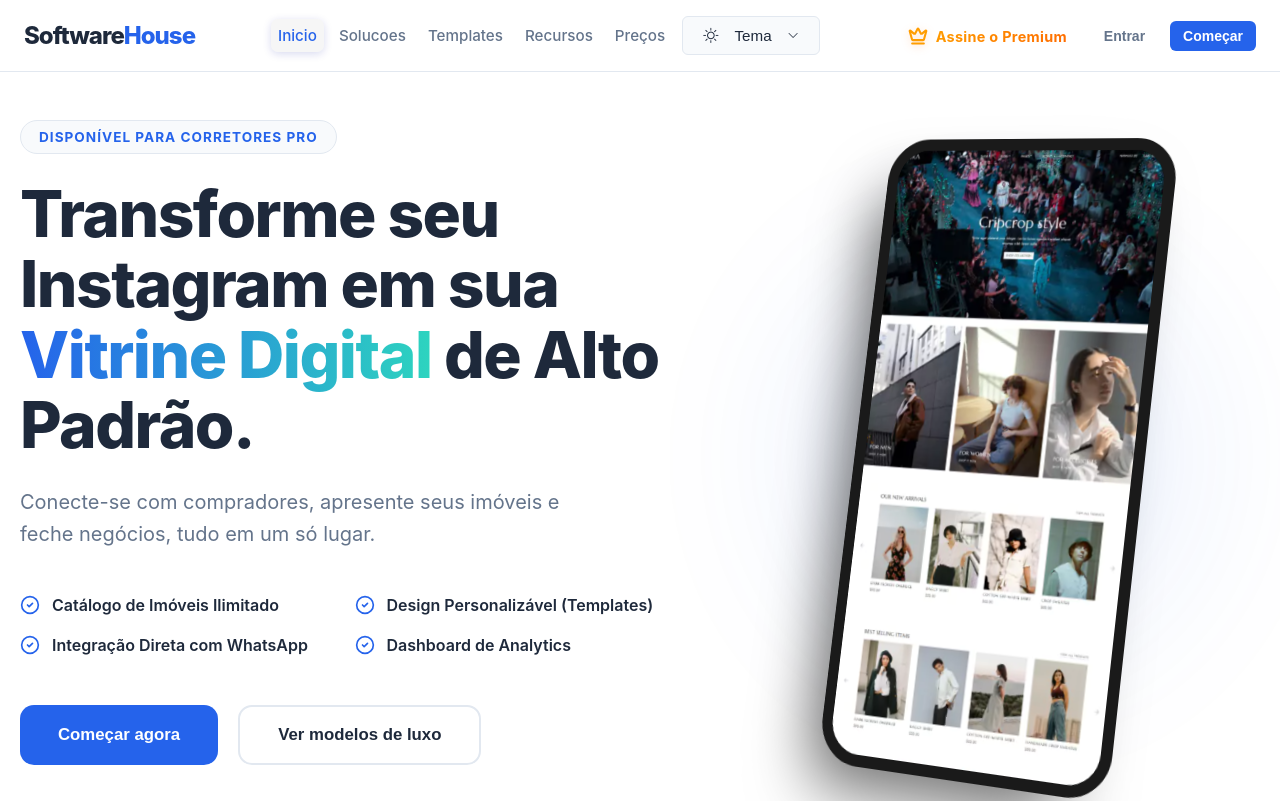
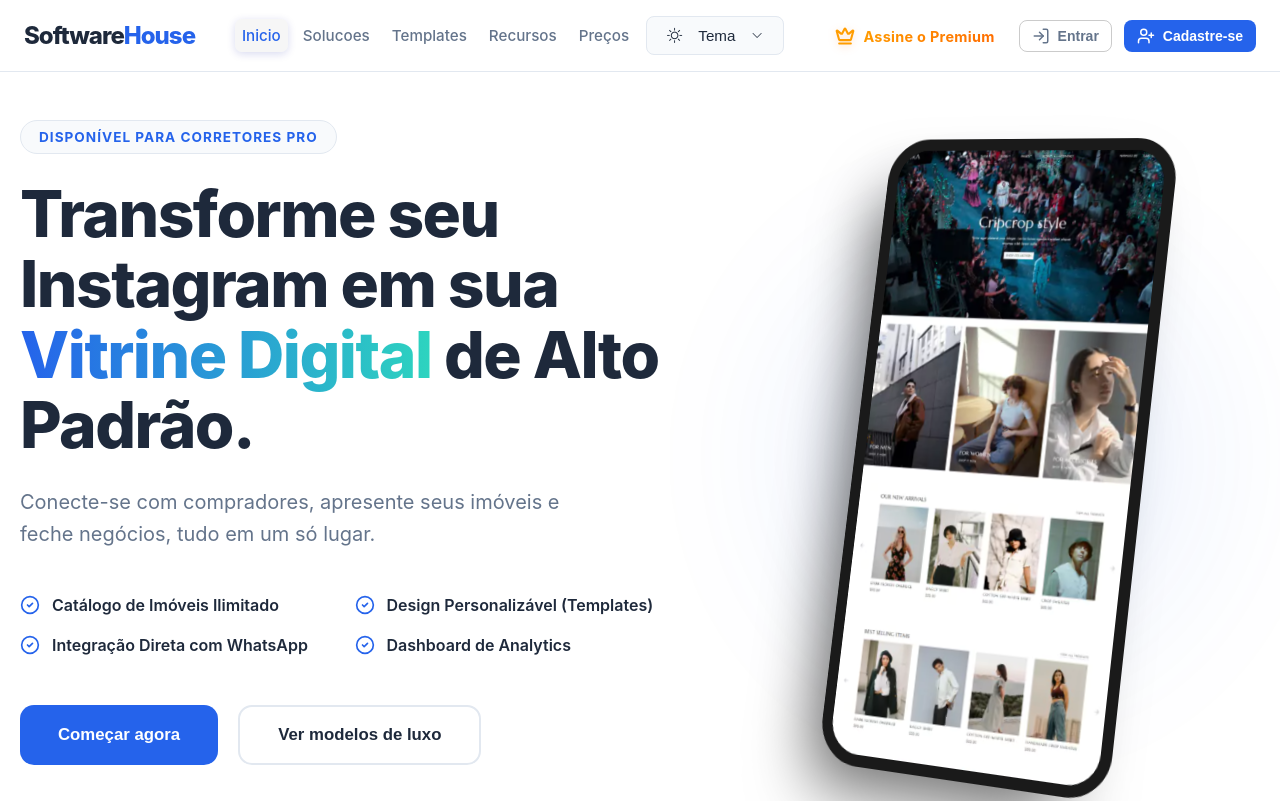
Before and after one commit to devwarly/biolink, a React (Vite) app: page / in a window 1280 px wide. Shown: the top 801 px of the page. Built offline with nearby package versions, Linux system fonts and the light colour scheme.

Commit message:
First Commit

```diff
--- a/src/components/Button/Button.css
+++ b/src/components/Button/Button.css
@@ -1,5 +1,5 @@
 .btn {
-  border-radius: 6px;
+    border-radius: 8px; /* Ajustado para o padrão mais moderno do site */
     font-weight: 600;
     cursor: pointer;
     transition: all 0.2s ease;
@@ -7,18 +7,42 @@
     display: inline-flex;
     align-items: center;
     justify-content: center;
+    gap: 8px; /* Espaço entre o ícone e o texto */
+    white-space: nowrap;
+}
+.btn-sm {
+    padding: 6px 12px;
+    font-size: 0.875rem;
 }
 
-.btn-sm { padding: 6px 12px; font-size: 0.875rem; }
-.btn-md { padding: 10px 20px; font-size: 0.95rem; }
-.btn-lg { padding: 12px 28px; font-size: 1.1rem; }
+.btn-icon {
+    display: flex;
+    align-items: center;
+    justify-content: center;
+}
+
+.btn-icon svg, .btn-icon i {
+    font-size: 1.1em;
+}
+
+.btn-md {
+    padding: 10px 20px;
+    font-size: 0.95rem;
+}
+
+.btn-lg {
+    padding: 12px 28px;
+    font-size: 1.1rem;
+}
 
 .btn-primary {
     background-color: var(--btn-color);
     color: white;
 }
 
-.btn-primary:hover { background-color: var(--hover-btn-color); }
+.btn-primary:hover {
+    background-color: var(--hover-btn-color);
+}
 
 .btn-outline {
     background-color: transparent;
@@ -26,11 +50,19 @@
     color: #334155;
 }
 
-.btn-outline:hover { background-color: #f8fafc; border-color: #cbd5e1; }
+.btn-outline:hover {
+    background-color: #f8fafc;
+    border-color: #cbd5e1;
+}
 
 .btn-ghost {
     background-color: transparent;
     color: #64748b;
+    border: 1px solid var(--border-btn-enn);
 }
 
-.btn-ghost:hover { color: #2563eb; }
+.btn-ghost:hover {
+    color: #2563eb;
+    border: 1px solid #2563eb;
+    background-color: #4b4b4b1f;
+}
--- a/src/components/Button/Button.tsx
+++ b/src/components/Button/Button.tsx
@@ -4,6 +4,8 @@ interface ButtonProps extends React.ButtonHTMLAttributes<HTMLButtonElement> {
   variant?: 'primary' | 'outline' | 'ghost';
   size?: 'sm' | 'md' | 'lg';
   children: React.ReactNode;
+  // Alterado para aceitar qualquer ícone (Lucide ou Bootstrap Icons)
+  icon?: React.ReactNode;
 }
 
 export function Button({
@@ -11,6 +13,7 @@ export function Button({
   size = 'md',
   children,
   className = '',
+  icon,
   ...props
 }: ButtonProps) {
   return (
@@ -18,6 +21,8 @@ export function Button({
       className={`btn btn-${variant} btn-${size} ${className}`}
       {...props}
     >
+      {/* Se houver um ícone, ele aparece antes do texto */}
+      {icon && <span className="btn-icon">{icon}</span>}
       {children}
     </button>
   );
--- a/src/components/Header/Header.css
+++ b/src/components/Header/Header.css
@@ -184,12 +184,10 @@
 
     .mobyle-only {
         display: flex;
-        position: absolute;
-        flex-direction: column;
         width: 100%;
-        bottom: 10px;
-        left: 50%;
-        transform: translateX(-50%);
+        padding-bottom: 20px;
+        border-bottom: 1px solid var(--border-btn-enn);
+
     }
 
     .mobyle-only button {
--- a/src/components/Header/Header.tsx
+++ b/src/components/Header/Header.tsx
@@ -3,6 +3,7 @@ import { Link } from 'react-router-dom';
 import { useTheme } from '../../contexts/ThemeContext';
 import { Button } from '../Button/Button';
 import { PremiumButton } from '../Button/PremiumButton';
+import { LogIn, UserPlus } from 'lucide-react';
 import './Header.css';
 
 export function Header() {
@@ -83,6 +84,22 @@ export function Header() {
                 {isMobileMenuOpen && <div className="menu-backdrop-mobile" onClick={() => setIsMobileMenuOpen(false)} />}
 
                 <nav className={`nav-menu ${isMobileMenuOpen ? 'mobile-open' : ''}`}>
+                    <div className="header-actions mobyle-only">
+                        <Button
+                            variant="ghost"
+                            size="sm"
+                            icon={<LogIn size={18} />}
+                        >
+                            Entrar
+                        </Button>
+                        <Button
+                            variant="primary"
+                            size="sm"
+                            icon={<UserPlus size={18} />}
+                        >
+                            Cadastre-se
+                        </Button>
+                    </div>
                     <div className="nav-links">
                         {sectionIds.map((id) => (
                             <a
@@ -122,19 +139,26 @@ export function Header() {
                             </ul>
                         )}
                     </div>
-
-                    <div className="header-actions mobyle-only">
-                        <Button variant="ghost" size="sm">Entrar</Button>
-                        <Button variant="primary" size="sm">Começar</Button>
-                    </div>
                 </nav>
 
                 <div className="header-actions desktop-only">
                     <div className='premiunButton-desktop'>
                         <PremiumButton />
                     </div>
-                    <Button variant="ghost" size="sm">Entrar</Button>
-                    <Button variant="primary" size="sm">Começar</Button>
+                    <Button
+                        variant="ghost"
+                        size="sm"
+                        icon={<LogIn size={18} />}
+                    >
+                        Entrar
+                    </Button>
+                    <Button
+                        variant="primary"
+                        size="sm"
+                        icon={<UserPlus size={18} />}
+                    >
+                        Cadastre-se
+                    </Button>
                 </div>
             </div>
         </header>
--- a/src/styles/Global.css
+++ b/src/styles/Global.css
@@ -12,6 +12,7 @@
   --hover-nav-link: #dfdfdf46;
   --btn-color: #2563eb;
   --hover-btn-color: #1e40af;
+  --border-btn-enn: #00000034;
 }
 
 [data-theme='dark'] {
@@ -24,6 +25,7 @@
   --accent-color: #3b82f6;
   --header-bg: rgba(15, 23, 42, 0.9);
   --hover-nav-link: #ffffff09;
+  --border-btn-enn: #ffffff34;
 }
 
 /* Reset e Estilos Globais */
```
Lines whose indentation alone changed are shown as unchanged.
